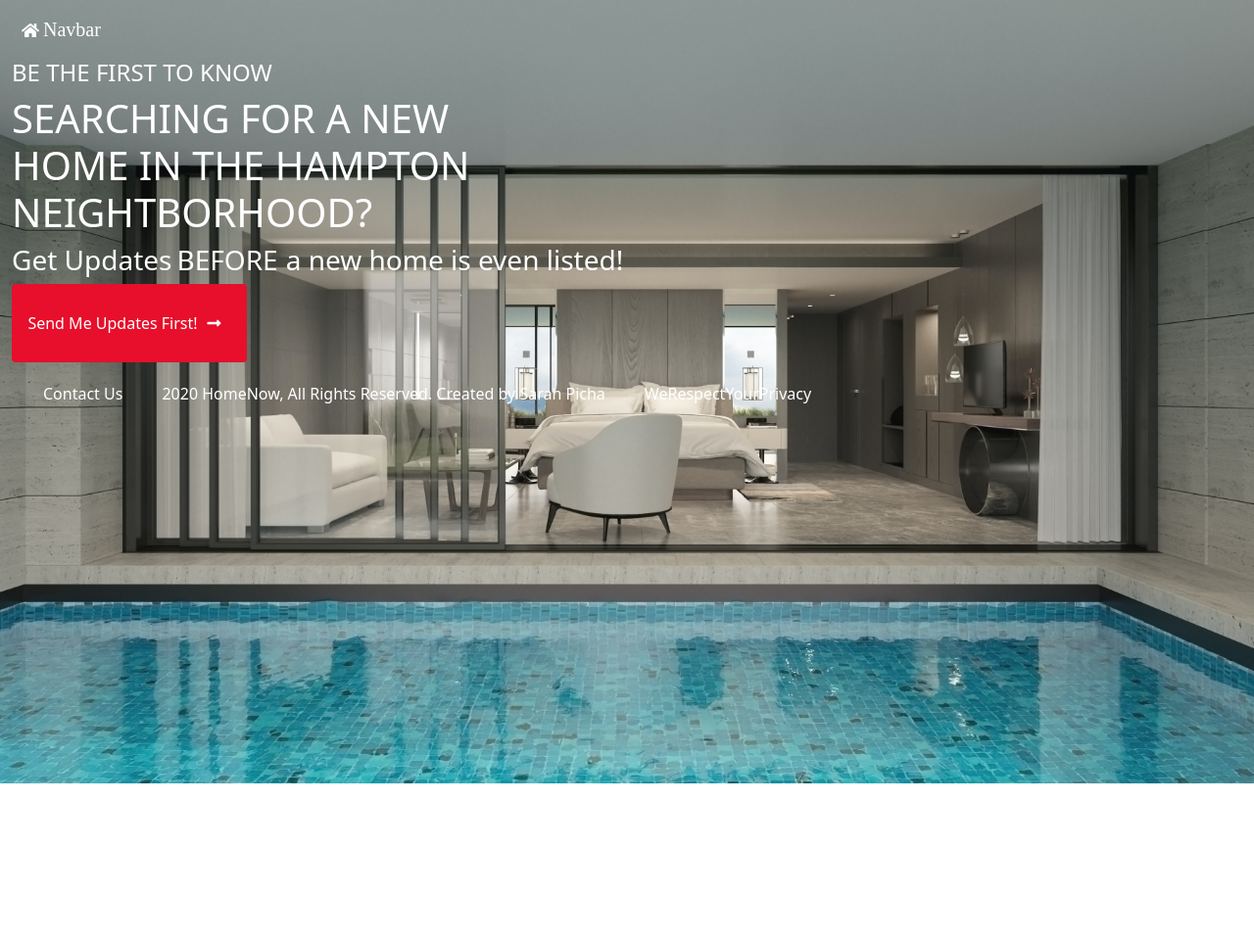
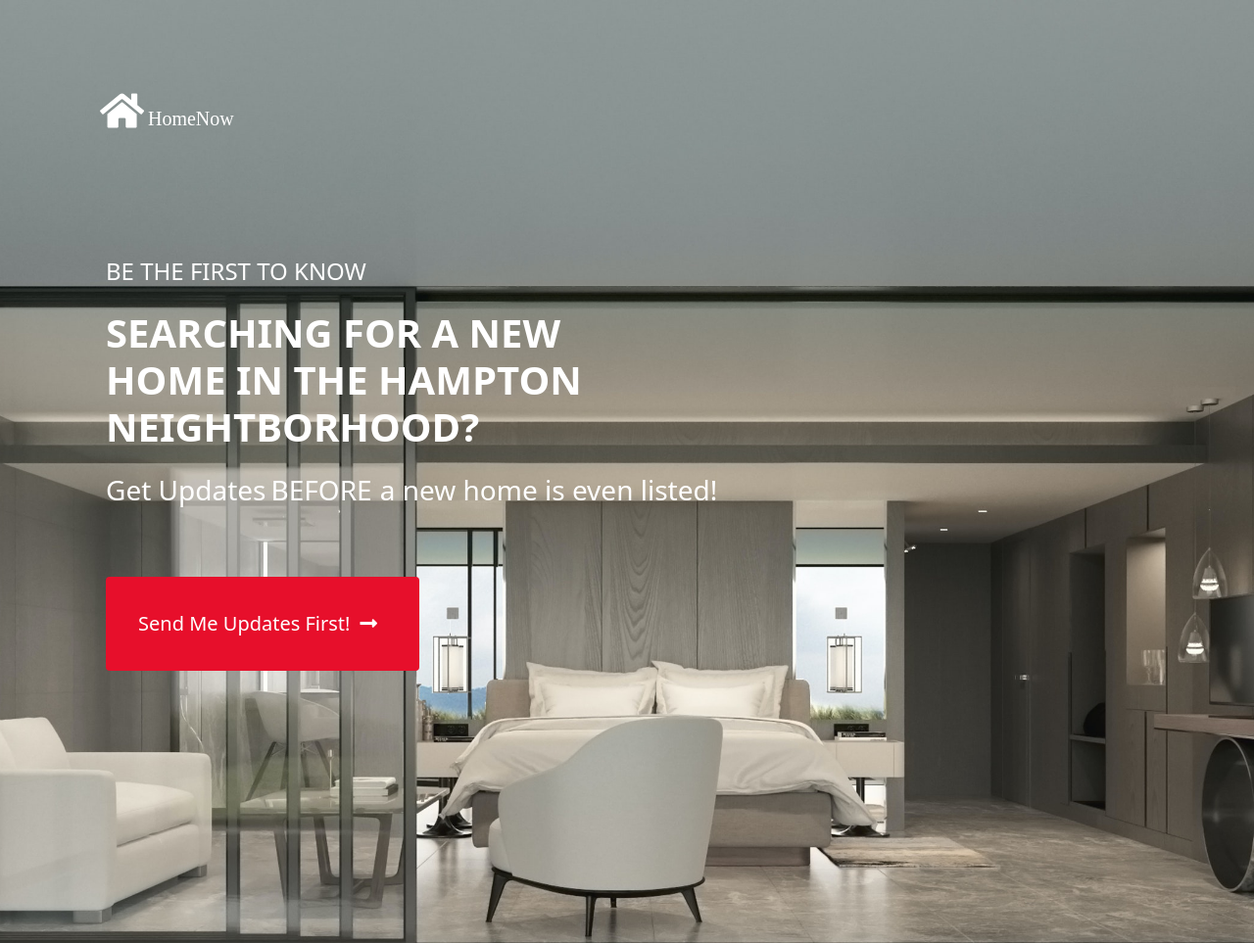
Before and after one commit to missysimmy/LandingPageOne, a plain HTML site: page index.html in a window 1280 px wide. Shown: the top 963 px of the page at 98% size. Before the commit the page ends 800 px from the top, so only its background shows below. Drawn offline with nearby package versions, Linux system fonts and the light colour scheme.

Commit message:
Still working on adding content to page.

```diff
--- a/index.html
+++ b/index.html
@@ -13,7 +13,7 @@
 <body>
 	<nav class="navbar">
 		<div class="container-fluid">
-			<i class="fas fa-home"><span class="navbar-brand mb-0 h1 p-1 ">Navbar</span></i>
+			<i class="fas fa-home fa-lg"><span class="navbar-brand mb-0 h1 p-1 ">HomeNow</span></i>
 		</div>
 	</nav>
 
@@ -21,7 +21,7 @@
 		<div class="row">
 			<div class="col">
 				<h4>Be The First To Know</h4>
-				<h1>Searching for a new<br> home in the Hampton<br> neightborhood?</h1>
+				<h1 class="fw-bolder">Searching for a new<br> home in the Hampton<br> neightborhood?</h1>
 				<h3>Get Updates<span class="caps">Before</span>a new home is even listed!</h3>
 				<button type="button" class="btn"><span class="capitalize">Send Me Updates First!<i class="fas fa-long-arrow-alt-right"></i></span></button>
 			</div>
@@ -30,10 +30,10 @@
 		<footer>
 			<div class="container-fluid">
 				<div class="row">
-					<div class="col d-inline-flex">
-						<p>Contact Us</p>
-						<p>2020 HomeNow, All Rights Reserved. Created by Sarah Picha</p>
-						<p>WeRespectYourPrivacy</p>
+					<div class="col d-inline-flex pe-5">
+						<p><span class="underline">Contact Us</span></p>
+						<p>&copy2020 HomeNow, All Rights Reserved. Created by <span class="underline">Sarah Picha</span></p>
+						<p>WeRespectYour<span class="underline">Privacy</span></p>
 					</div>
 				</div>
 			</div>
--- a/styles.css
+++ b/styles.css
@@ -7,23 +7,32 @@ body {
 	background-image: url('img/pool.jpg');
 	background-size: cover;
 	background-repeat: no-repeat;
-	height: 100vh;
+	height: 100%;
 	background-position: center;
 }
 .navbar {
 	color: #fff;
+	margin-left: 5rem;
+	margin-top: 5rem;
+	font-size: 30px;
+	font-weight: bold;
 }
 h4 {
+	color: #ffffff;
 	text-transform: uppercase;
-	color: #ffffff;
+	padding-top: 7rem;
+	margin-left: 6rem;
 }
 h1 {
+	color: #ffffff;
 	text-transform: uppercase;
-	color: #ffffff;
-	font-weight: bold;
+	padding-top: 1rem;
+	margin-left: 6rem;
 }
 h3 {
 	color: #ffffff;
+	padding-top: 1rem;
+	margin-left: 6rem;
 }
 .caps  {
 	text-transform: uppercase;
@@ -33,13 +42,27 @@ h3 {
 button.btn {
 	background-color: #e70f2b;
 	color: #ffffff;
-	height: 5rem;
-	width: 15rem;
+	height: 6rem;
+	width: 20rem;
+	margin-left: 6rem;
+	margin-top: 4rem;
+	font-size: 20px;
 }
 .fas {
 	padding: 10px;
 }
 p {
 	color: #ffffff;
-	padding: 20px;
+	margin: 10rem;
 }
+footer {
+	clear: both;
+	position: relative;
+	height: 200px;
+	margin-top: 500px;
+	color: #ffffff;
+	margin-left: 5rem;
+}
+.underline {
+	text-decoration: underline;
+}
```
